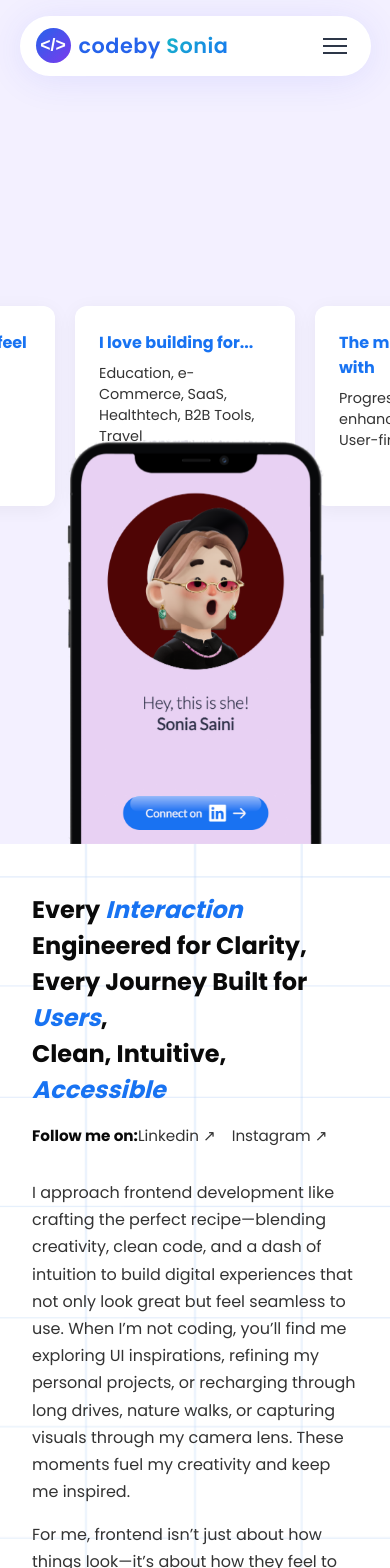
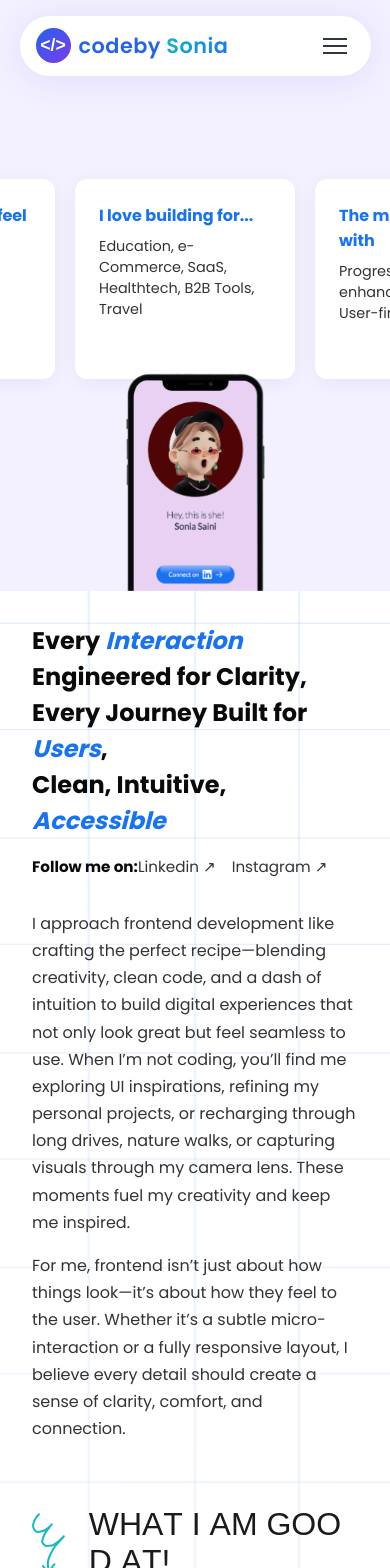
Before and after one commit to soniasaini0075/codesbysonia, a Next.js app: page /about in a window 390 px wide. Shown: the top 1568 px of the page. Built offline with nearby package versions, Linux system fonts and the light colour scheme; a web font is replaced by a local one.

Commit message:
About Page-New Responsive Hero

```diff
--- a/src/app/about/hero/hero.scss
+++ b/src/app/about/hero/hero.scss
@@ -8,7 +8,9 @@
   height: 100vh;
   justify-content: center;
   align-items: center;
-
+  @media (max-width: 768px) {
+    height: 70vh;
+  }
   &__carousel {
     display: flex;
     padding: 1rem;
@@ -72,6 +74,9 @@
 
     &__phone {
       max-width: 260px;
+      @media (max-width: 768px) {
+        max-width: 140px;
+      }
     }
   }
 }
--- a/src/app/about/intro/about-intro.scss
+++ b/src/app/about/intro/about-intro.scss
@@ -22,6 +22,9 @@
     .social {
       margin: 1rem 0 2rem;
       font-size: 0.95rem;
+      @media (max-width: 768px) {
+        margin: 0 0 2rem;
+      }
       span {
         font-weight: bold;
       }
@@ -69,7 +72,9 @@
       gap: 2rem;
       flex-wrap: wrap;
       margin-top: 2rem;
-
+      @media (max-width: 768px) {
+        gap: 1rem;
+      }
       .skill {
         flex: 1 1 260px;
         padding: 24px;
--- a/src/app/components/footer/footer.module.scss
+++ b/src/app/components/footer/footer.module.scss
@@ -27,6 +27,9 @@
       grid-template-columns: 1fr;
       gap: 2rem;
       text-align: center;
+    }
+    @media (max-width: 768px) {
+      margin-bottom: 2rem;
     }
   }
 
@@ -99,6 +102,9 @@
     font-size: 1.1rem;
     color: #4a5568;
     margin: 0;
+    @media (max-width: 768px) {
+      font-size: 14px;
+    }
   }
 
   &__bottom {
@@ -113,6 +119,8 @@
     @media (max-width: 768px) {
       flex-direction: column;
       text-align: center;
+      padding-top: 1rem;
+      align-items: flex-start;
     }
   }
 
@@ -140,6 +148,9 @@
     display: flex;
     justify-content: center;
     align-items: center;
+    @media (max-width: 768px) {
+      display: none;
+    }
   }
 }
 
@@ -244,6 +255,9 @@
   color: #718096;
   font-weight: 500;
   font-size: 0.9rem;
+  @media (max-width: 768px) {
+    display: none;
+  }
 }
 
 .social_links {
--- a/src/app/home/hero/hero.scss
+++ b/src/app/home/hero/hero.scss
@@ -68,6 +68,7 @@ $background-blue: #eff6ff;
   @media (max-width: 768px) {
     max-width: 100%;
     position: unset;
+    padding: 24px 20px 40px 20px;
   }
 }
 
```
